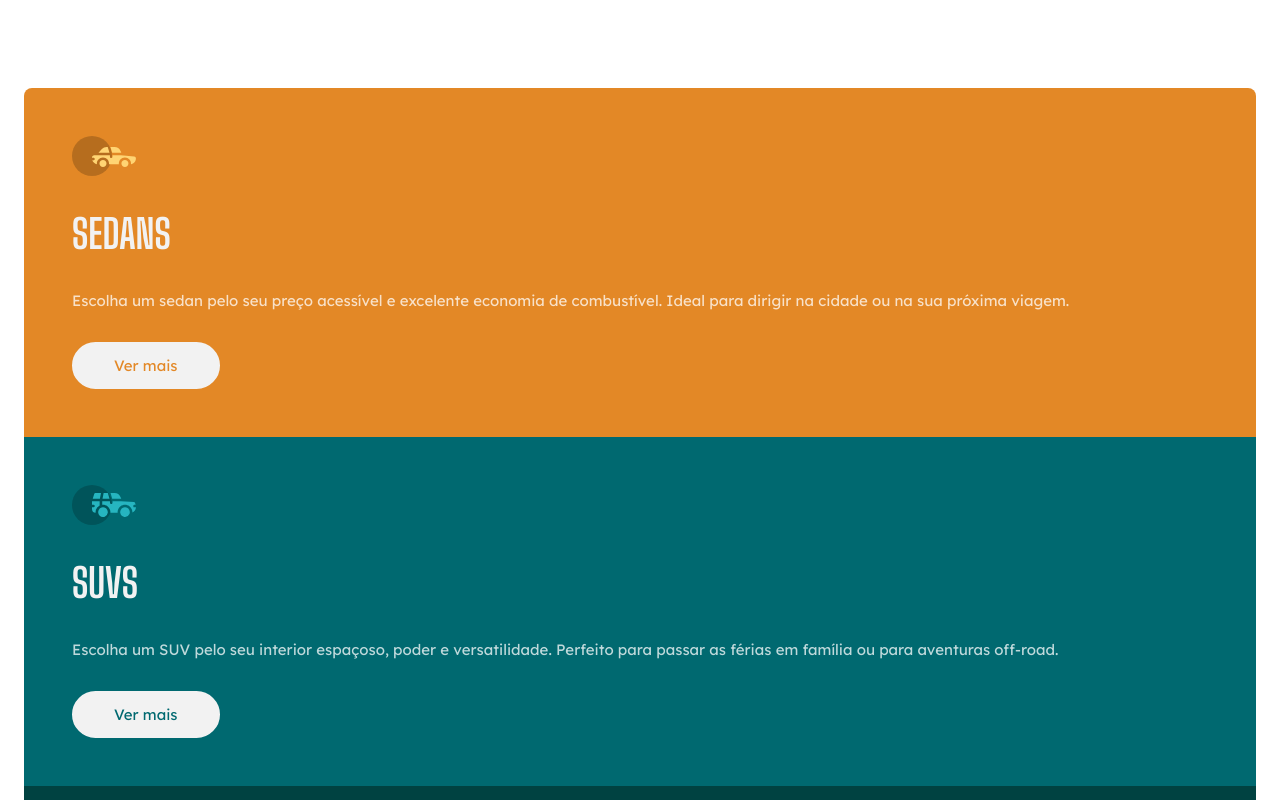
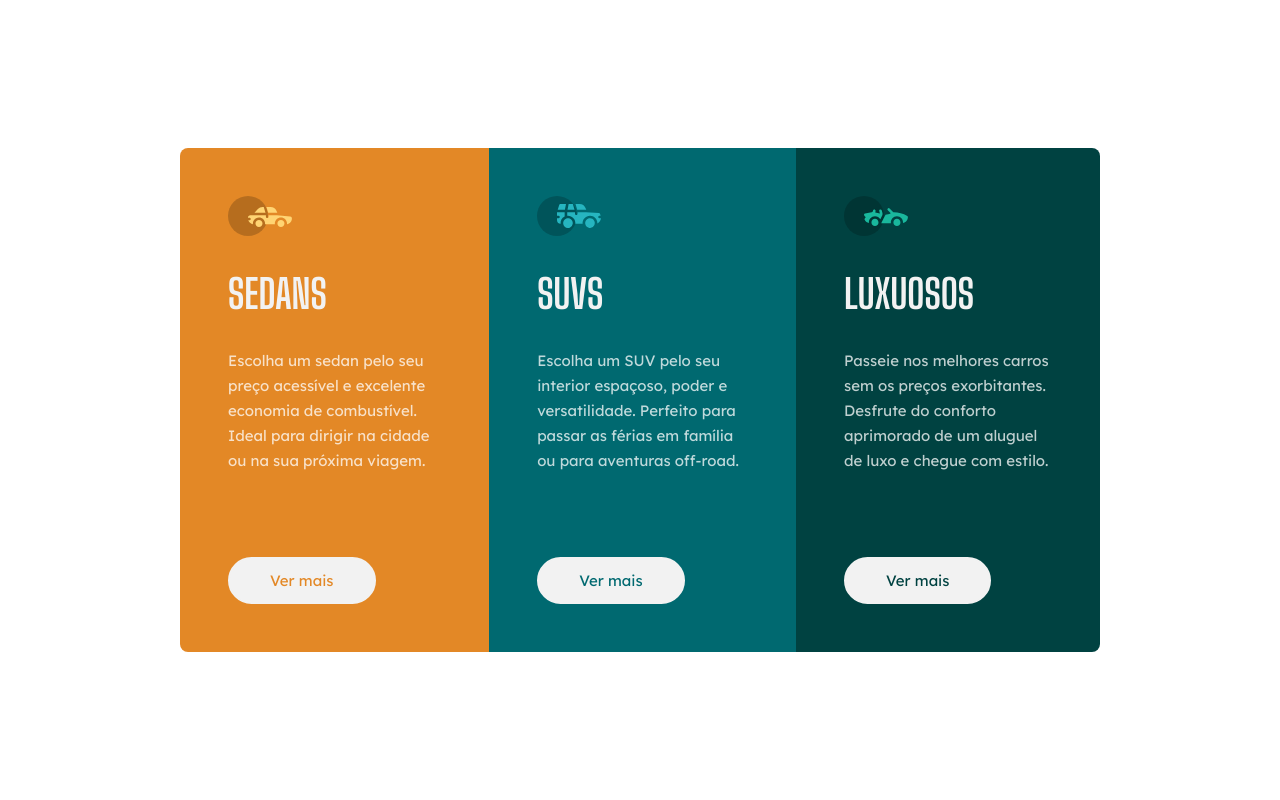
Before and after one commit to brslbrian/carros, a plain HTML site: page index.html in a window 1280 px wide. Shown: the top 800 px of the page. Drawn offline with Linux system fonts and the light colour scheme.

Commit message:
responsividade completa

```diff
--- a/style.css
+++ b/style.css
@@ -49,16 +49,16 @@ section {
     padding: 3rem;
 }
 
- .sedans {
+.sedans {
     background: var(--orange);
     border-radius: 8px 8px 0 0;
- }
+}
 
- .suvs {
+.suvs {
     background: var(--cyan);
- }
+}
 
- .luxuosos {
+.luxuosos {
     background: var(--dark-cyan);
     border-radius: 0 0 8px 8px;
 }
@@ -74,3 +74,35 @@ section {
 .luxuosos a {
     color: var(--dark-cyan);
 }
+
+@media(min-width: 920px) {
+
+    body{
+        height: 100vh;
+
+        display: flex;
+        justify-content: center;
+        align-items: center;
+    }
+
+    main {
+        display: flex;
+        max-width: 57.5rem;
+    }
+
+    p {
+        margin-bottom: 5.25rem;
+    }
+
+    a:houver {
+        background: transparent;
+        color: var(--gray);
+    }
+
+    .sedans {
+        border-radius: 8px 0 0 8px;
+    }
+    .luxuosos {
+        border-radius: 0 8px 8px 0;
+    }
+}
```
